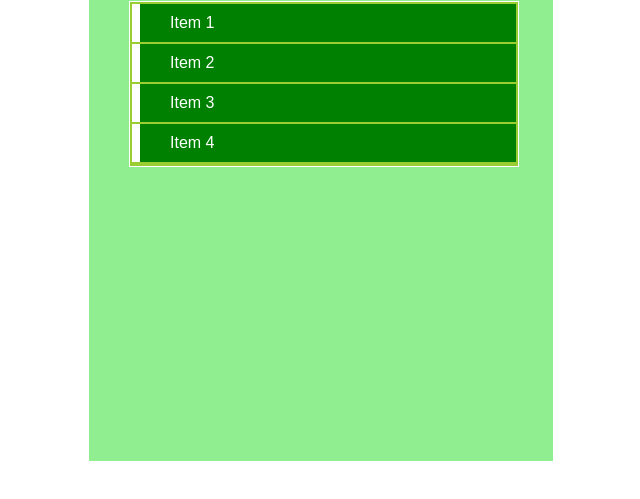
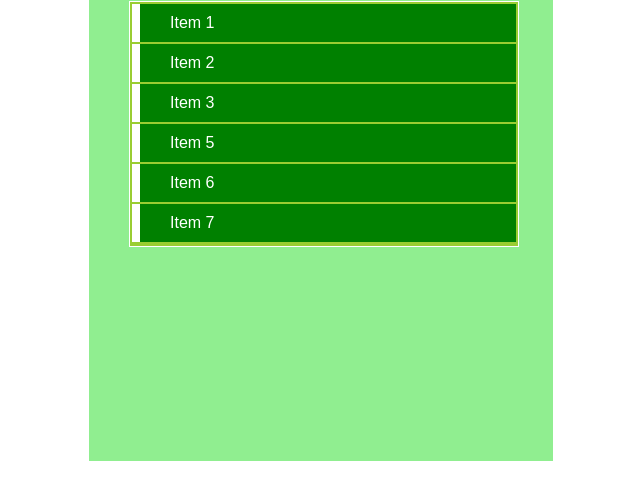
Before and after one commit to deamon-cool/list-reorder-drag-drop, a plain HTML site: page index.html in a window 1280 px wide. Shown: the part 119-618 px from the top of the page, without its empty margins (319-959 px from the left). Drawn offline with Linux system fonts and the light colour scheme.

Commit message:
Added more item list and ids

```diff
--- a/index.html
+++ b/index.html
@@ -13,10 +13,12 @@
     <div class="container">
         <h1>Your list :)</h1>
         <div class="list">
-            <div class="item" draggable="true">Item 1</div>
-            <div class="item" draggable="true">Item 2</div>
-            <div class="item" draggable="true">Item 3</div>
-            <div class="item" draggable="true">Item 4</div>
+            <div class="item" id="item0" draggable="true">Item 1</div>
+            <div class="item" id="item1" draggable="true">Item 2</div>
+            <div class="item" id="item2" draggable="true">Item 3</div>
+            <div class="item" id="item3" draggable="true">Item 5</div>
+            <div class="item" id="item4" draggable="true">Item 6</div>
+            <div class="item" id="item5" draggable="true">Item 7</div>
         </div>
     </div>
 
```
